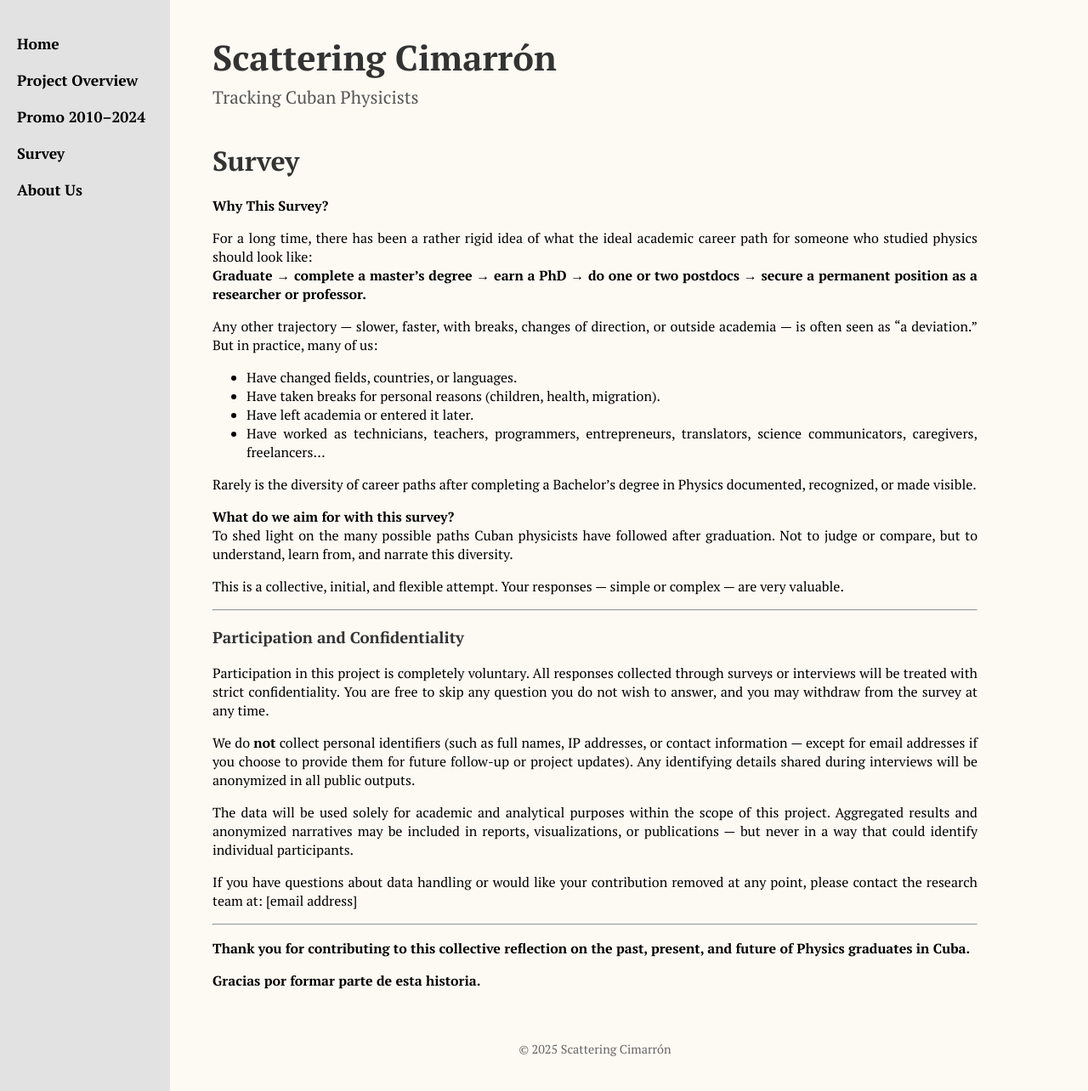
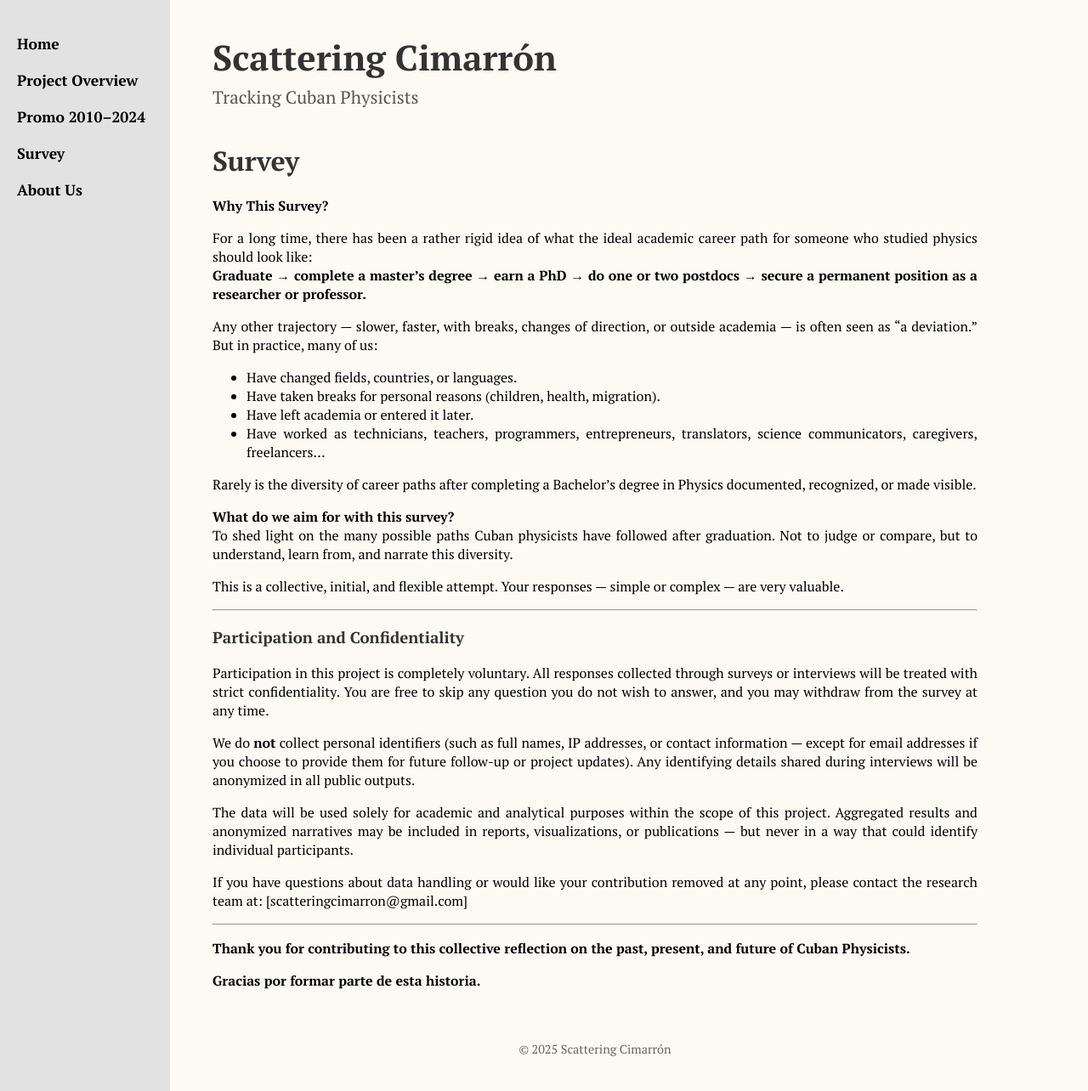
Before and after one commit to Gretica/Tracking_Cuban_Physicists, a Jekyll site: the page built from survey.md, in a window 1280 px wide and 1284 px high. Shown: the whole window at 85% size. Built offline with Jekyll 4.4.1, drawn with Linux system fonts in a browser that asks for light colours.

Commit message:
Update survey.md

```diff
--- a/survey.md
+++ b/survey.md
@@ -35,10 +35,10 @@ We do **not** collect personal identifiers (such as full names, IP addresses, or
 
 The data will be used solely for academic and analytical purposes within the scope of this project. Aggregated results and anonymized narratives may be included in reports, visualizations, or publications — but never in a way that could identify individual participants.
 
-If you have questions about data handling or would like your contribution removed at any point, please contact the research team at: [email address]
+If you have questions about data handling or would like your contribution removed at any point, please contact the research team at: [scatteringcimarron@gmail.com]
 
 ---
 
-**Thank you for contributing to this collective reflection on the past, present, and future of Physics graduates in Cuba.**
+**Thank you for contributing to this collective reflection on the past, present, and future of Cuban Physicists.**
 
 **Gracias por formar parte de esta historia.**
```
